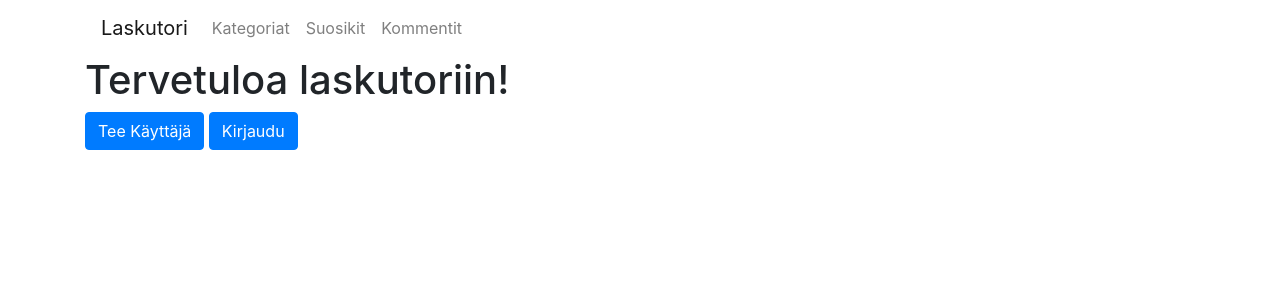
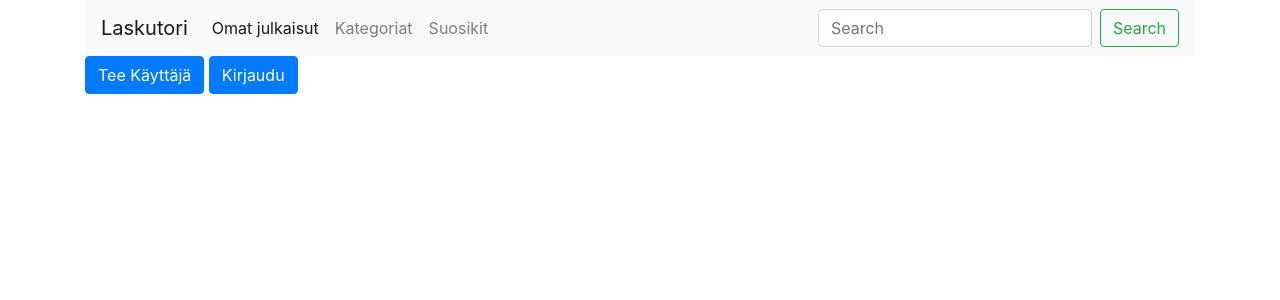
Before and after one commit to Ahannila/laskutori, a Flask app: template templates/index.html in a window 1280 px wide. Shown: the top 300 px of the page. Run offline with Flask 2, Linux system fonts and the light colour scheme; the template is opened without the code that fills it, so the values that code supplies are empty; some libraries are stand-ins or nearby versions.

Commit message:
Lisätty suosikit sivu, toimiva yhteys lisätä suosikeita tietokantaan ja katsoa suosikit omalta sivulta. Muokattu index sivua paremman näköiseksi

```diff
--- a/schema.sql
+++ b/schema.sql
@@ -31,13 +31,13 @@ CREATE TABLE Admins(
 
 
 CREATE TABLE photos (
-    id INTEGER PRIMARY KEY,
+    id SERIAL PRIMARY KEY,
     user_id INTEGER REFERENCES users,
     kuvat TEXT
 );
 
 CREATE TABLE Favourites(
-    id INTEGER PRIMARY KEY,
+    id SERIAL PRIMARY KEY,
     user_id INTEGER REFERENCES users,
     post_id INTEGER REFERENCES post
 );
--- a/templates/index.html
+++ b/templates/index.html
@@ -5,28 +5,39 @@
 <title>Laskutori</title>
 </head>
 
+
 <div class="container">
-  <nav class="navbar navbar-expand-sm navbar-light">
-    <a class="navbar-brand" href="#">Laskutori</a>
-    <ul class="navbar-nav">
+
+  <nav class="navbar navbar-expand-lg navbar-light bg-light">
+    <button class="navbar-toggler" type="button" data-toggle="collapse" data-target="#navbarTogglerDemo03" aria-controls="navbarTogglerDemo03" aria-expanded="false" aria-label="Toggle navigation">
+      <span class="navbar-toggler-icon"></span>
+    </button>
+    <a class="navbar-brand" href="/">Laskutori</a>
+
+    <div class="collapse navbar-collapse" id="navbarTogglerDemo03">
+      <ul class="navbar-nav mr-auto mt-2 mt-lg-0">
+        <li class="nav-item active">
+          <a class="nav-link" href="#">Omat julkaisut <span class="sr-only">(current)</span></a>
+        </li>
         <li class="nav-item">
           <a class="nav-link" href="#">Kategoriat</a>
         </li>
         <li class="nav-item">
-        <a class="nav-link" href="#">Suosikit</a>
-      </li>
-      <li class="nav-item">
-        <a class="nav-link" href="#">Kommentit</a>
+          <a class="nav-link" href="/favourite">Suosikit</a>
         </li>
       </ul>
+      <form class="form-inline my-2 my-lg-0">
+        <input class="form-control mr-sm-2" type="search" placeholder="Search" aria-label="Search">
+        <button class="btn btn-outline-success my-2 my-sm-0" type="submit">Search</button>
+      </form>
+    </div>
   </nav>
   <div class="row">
     <div class="col-8">
-      <h1>Tervetuloa laskutoriin!</h1>
         {% if session.user_id %}
-        Olet kirjautunut sisään.
         <a href="/logout"><button type="submit" class="btn btn-primary">Kirjaudu ulos</button></a>
         <a href="/newpost"><button type="submit" class="btn btn-primary">Jätä ilmoitus</button></a>
+        Olet kirjautunut sisään.
         {% else %}
       </div>
       <div class="col-6">
@@ -36,25 +47,47 @@
     </div>
     {% endif %}
 
+
+    <div class="row row-cols-1 row-cols-md-3">
       {% for post in posts%}
-    <div class="row row-cols-2 row-cols-2">
-      <div class="col mb-4">
-        <div class="card ">
+      <div class="col mb-4 ">
+        <div class="card">
           <img src="https://images.unsplash.com/photo-1551698618-1dfe5d97d256?ixlib=rb-1.2.1&ixid=MnwxMjA3fDB8MHxwaG90by1wYWdlfHx8fGVufDB8fHx8&auto=format&fit=crop&w=1470&q=80" class="card-img-top" alt="...">
           <div class="card-body">
             <h5 class="card-title">{{post[0]}}</h5>
             <h6 class="card-subtitle mb-2 text-muted text-truncate"><i>Ilmoittaja:  </i>{{post[2]}}</h6>
             <p class="card-text text-truncate">{{post[1]}}</p>
             <a href="#" class="card-link">Avaa isommaksi</a>
-            <form action="" method="POST">
-            <a href="/favourite" class="card-link">Lisää suosikkeihin</a>
+
+            <form action="/favourite" method="POST">
+              <input type="hidden" name="post" value={{post[5]}}>
+              <input type="submit" value="Lisää suosikiksi">
           </form>
+
           </div>
           <div class="card-footer">
             <small class="text-muted">{{post[3].strftime("%Y-%m-%d %H:%M:%S") }}</small>
           </div>
         </div>
       </div>
+      {% endfor %}
+    </div>
+
+</div>
+
+
+<!--
+<div class="row row-cols-1 row-cols-md-3">
+  {% for post in posts%}
+  <div class="col mb-4">
+    <div class="card">
+      <img src="..." class="card-img-top" alt="...">
+      <div class="card-body">
+        <h5 class="card-title">{{post[0]}}</h5>
+        <p class="card-text text-truncate">This is a longer card with supporting text below as a natural lead-in to additional content. This content is a little bit longer.</p>
+      </div>
+    </div>
   </div>
   {% endfor %}
 </div>
+-->
```
Also changed, not shown: favourites.py (+10 -3 lines), routes.py (+8 -6 lines), templates/favourite.html (+29 -0 lines), templates/layout.html (added, +38 -0 lines). Lines whose indentation alone changed are shown as unchanged.
